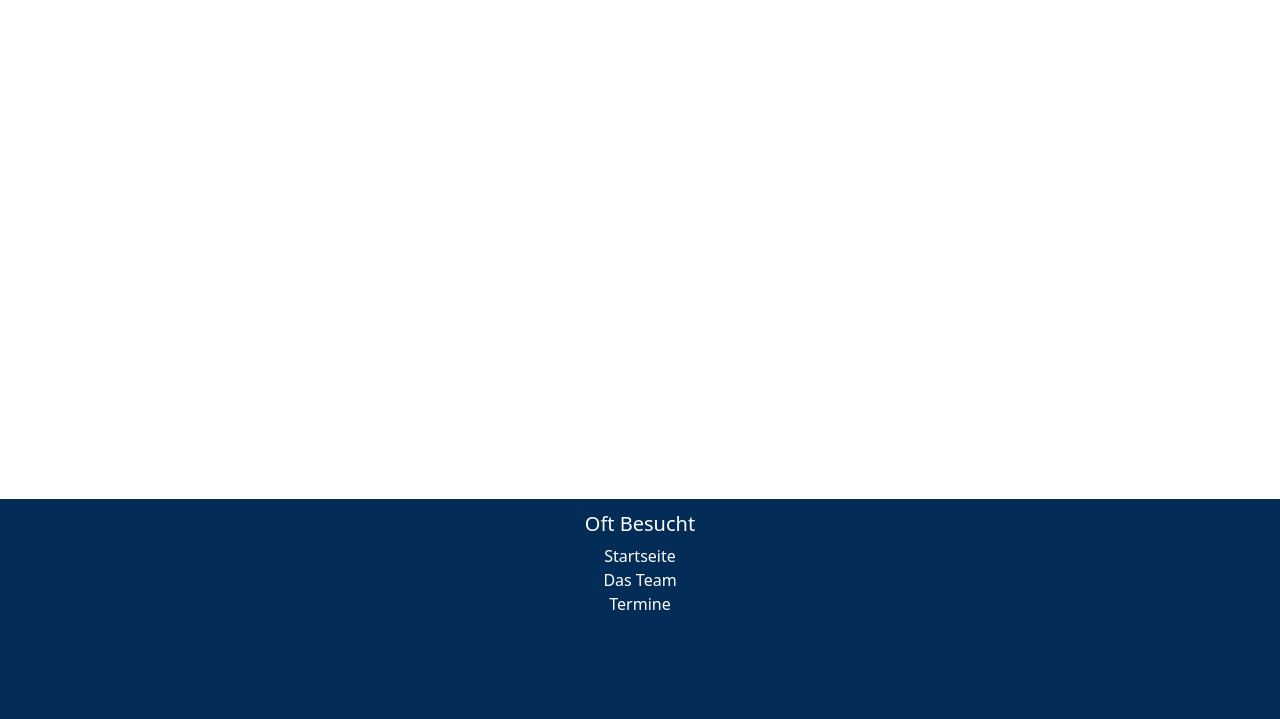
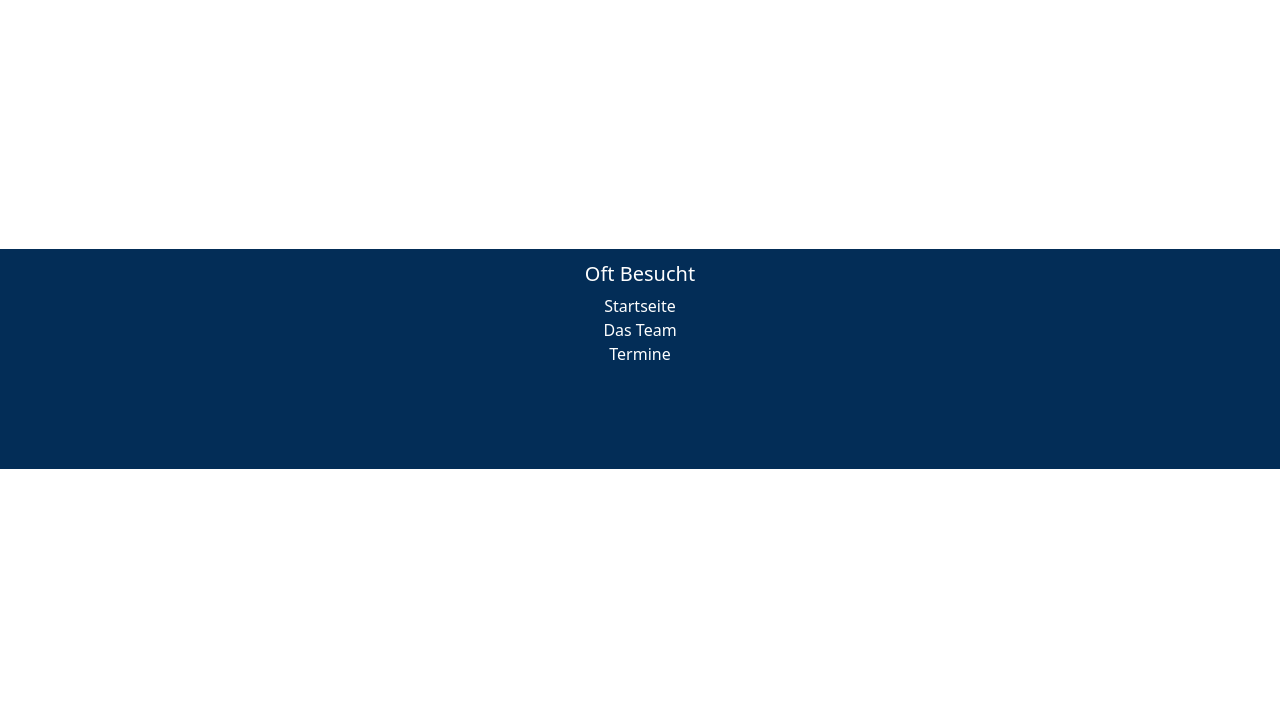
Before and after one commit to ErikSchluens/HSBA_Stundenplan, a PHP site: page /Excursion.php in a window 1280 px wide. Shown: the part 527-1246 px from the top of the page. After the commit the page ends 996 px from the top, so only its background shows below. Run offline with PHP 8.4, Linux system fonts and the light colour scheme.

Commit message:
Update Excursion.php

```diff
--- a/Excursion.php
+++ b/Excursion.php
@@ -131,5 +131,5 @@ var_dump($_SESSION);
         <input type="submit" name="submit" class="btn btn-dark" style="background-color: #032d57; margin-top: -14%; margin-left: 75%">
     </form>
 
-            <div style="height: 500px; width: 100%;"></div>
+            <div style="height: 250px; width: 100%;"></div>
 <?php include_once('footer.php')?>
```
